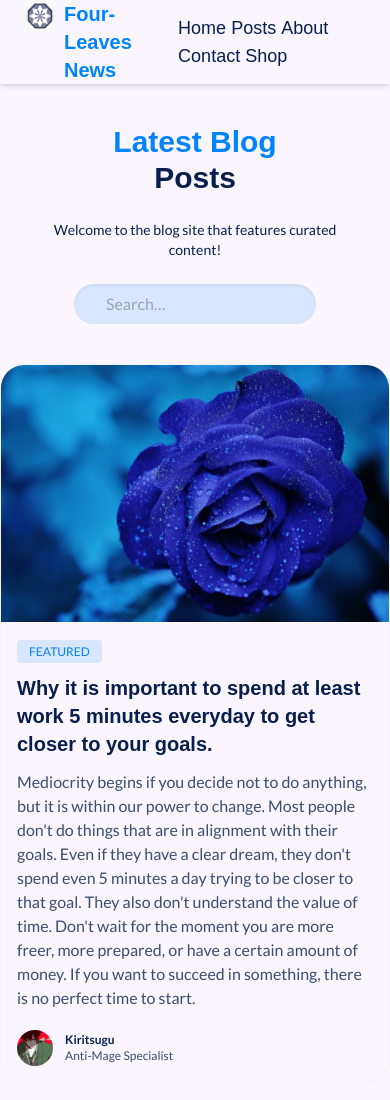
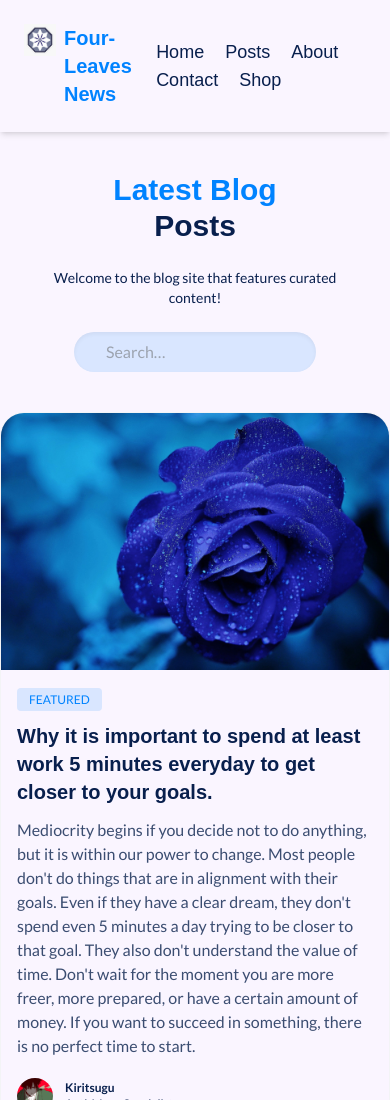
Before and after one commit to DragonSenses/blog-site, a website: page index.html in a window 390 px wide. Shown: the top 1100 px of the page. Drawn offline with Linux system fonts and the light colour scheme; a web font is replaced by a local one.

Commit message:
Format elements of navbar
Add padding, margins, and responsive behavior for large screens

```diff
--- a/index.html
+++ b/index.html
@@ -10,29 +10,31 @@
 <!-- If font is not specifically specified, then apply default body font -->
 <body class="font-body bg-purple-50">
   <div class="bg-purple-50 shadow-md">
-    <header class="container mx-auto max-w-7xl flex items-center px-6">
+    <!-- Padding of 6 all around navbar, and justify between elements: icon/name & menu items -->
+    <header class="container mx-auto max-w-7xl flex items-center p-6 justify-between">
       <!-- Logo and Blog Name -->
       <div class="flex item-center text-sec hover:text-pri cursor-pointer transition">
         <img src="/src/assets/img/first-high-emblem.jpg"
-        class="fill-current h-8 w-8 mr-2" viewBox="0 0 54 54">
-        <span class="font-semibold text-xl font-title">Four-Leaves News</span>
+        class="pointer-events-none h-8 w-8 mr-2 lg:mr-4 lg:h-12 lg:w-12" viewBox="0 0 54 54">
+        <span class="font-semibold text-xl lg:text-3xl  font-title">Four-Leaves News</span>
       </div>
       <!-- nav bar -->
       <nav class="font-title">
-        <ul class="text-lg">
-          <li class="inline-block items-center">
+        <!--  -->
+        <ul class="text-lg lg:text-2xl">
+          <li class="inline-block items-center mr-4">
             <a href="#" class="text-pri hover:text-sec transition">Home</a>
           </li>
-          <li class="inline-block items-center">
+          <li class="inline-block items-center mr-4">
             <a href="#" class="text-pri hover:text-sec transition">Posts</a>
           </li>
-          <li class="inline-block items-center">
+          <li class="inline-block items-center mr-4">
             <a href="#" class="text-pri hover:text-sec transition">About</a>
           </li>
-          <li class="inline-block items-center">
+          <li class="inline-block items-center mr-4">
             <a href="#" class="text-pri hover:text-sec transition">Contact</a>
           </li>
-          <li class="inline-block items-center">
+          <li class="inline-block items-center mr-4">
             <a href="#" class="text-pri hover:text-sec transition">Shop</a>
           </li>
         </ul>
```
Also changed, not shown: dist/output.css.
